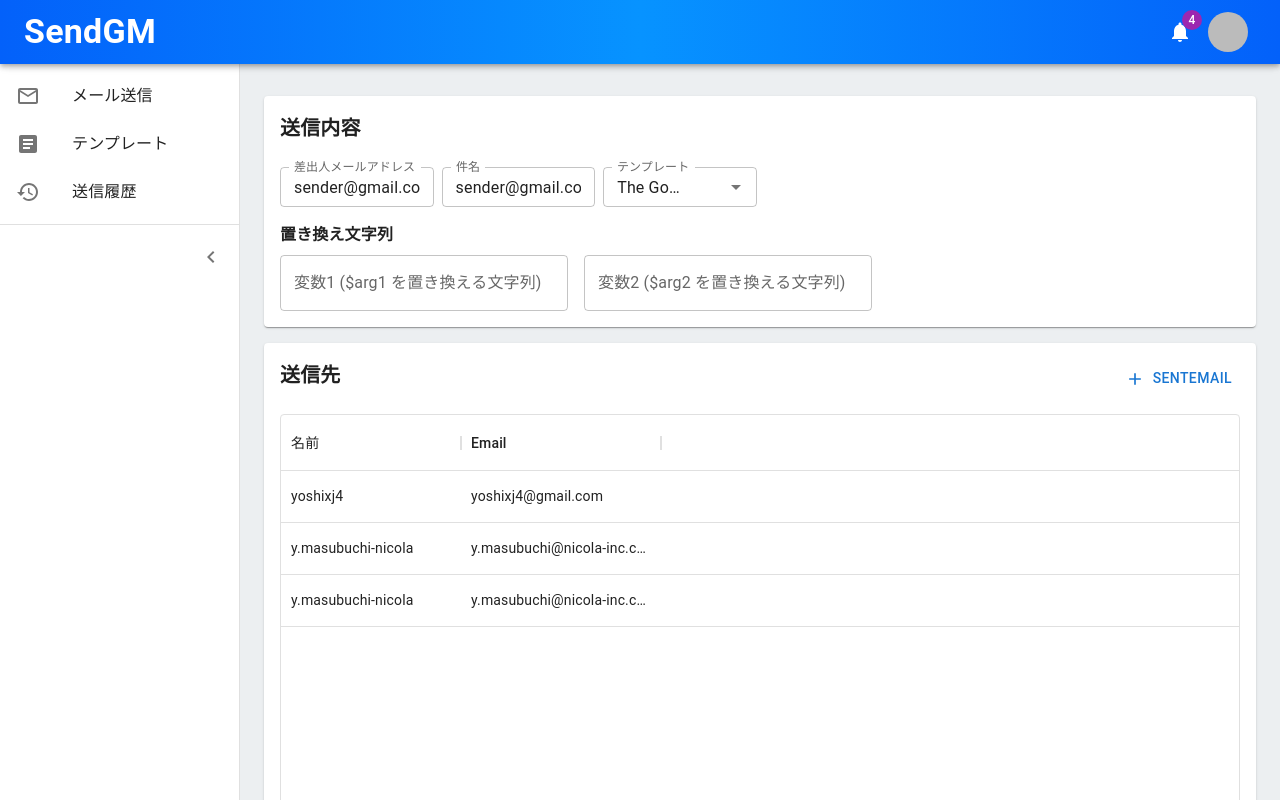
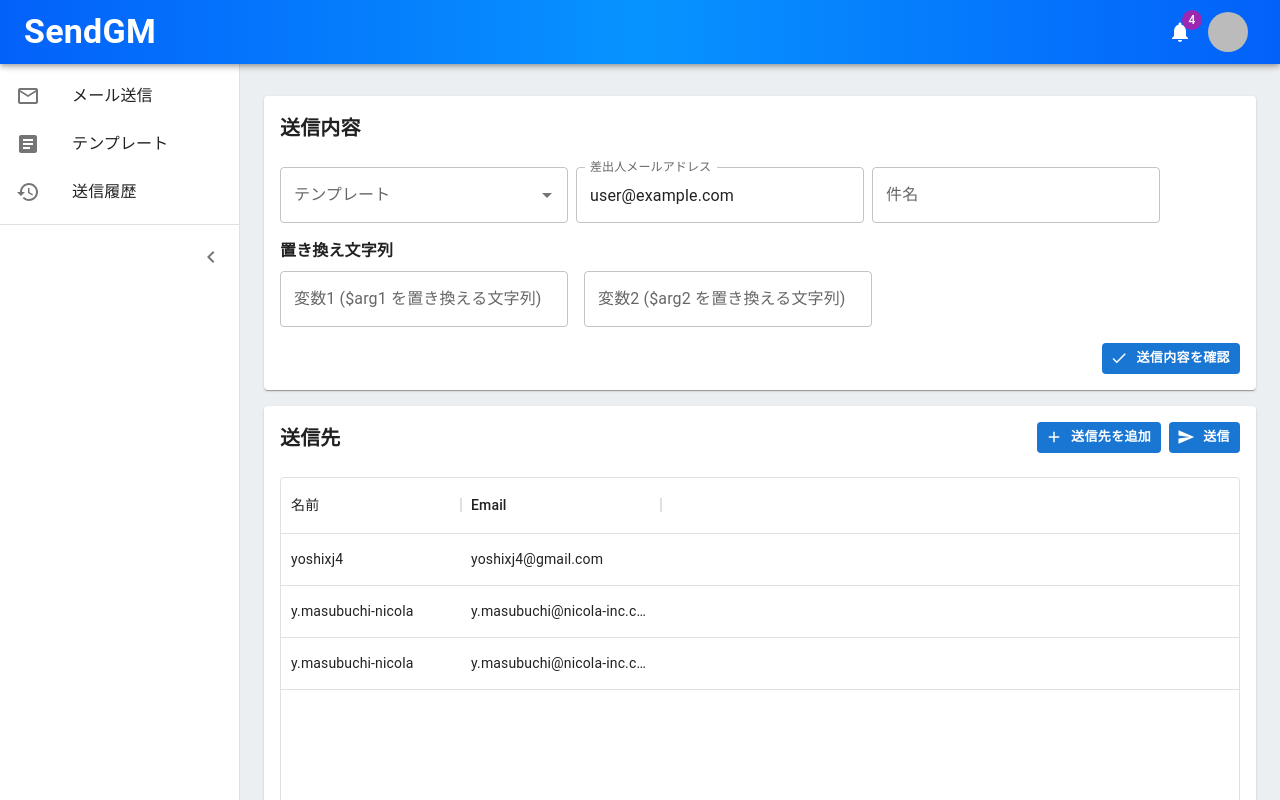
Before and after one commit to yoshixi/send_gm, a Next.js app: page /dashboard in a window 1280 px wide. Built offline with nearby package versions, Linux system fonts and the light colour scheme; no server answers; the database is empty; sample sign-in values are in the browser's storage.

Commit message:
feat: add buttos

```diff
--- a/src/components/layouts/Dashboard.tsx
+++ b/src/components/layouts/Dashboard.tsx
@@ -199,7 +199,11 @@
         <Drawer variant="permanent" open={open}>
           <Box height={headerHeight}></Box>
           <List>
-            <ListItem button onClick={() => router.push("/dashboard")}>
+            <ListItem
+              sx={{ fontWeight: "bold" }}
+              button
+              onClick={() => router.push("/dashboard")}
+            >
               <ListItemIcon>
                 <EmailOutlined />
               </ListItemIcon>
--- a/src/hooks/messageTemplate.ts
+++ b/src/hooks/messageTemplate.ts
@@ -67,11 +67,15 @@
   const [messageTemplates, setMessageTemplates] = useState<
     Array<MessageTemplate>
   >([]);
+  const [selectedTemplate, setSelectedTemplate] =
+    useState<MessageTemplate | null>(null);
+
   useEffect(() => {
     const fetchData = async () => {
       if (currentUser?.uid) {
         const result = await getTemplates(currentUser.uid);
         setMessageTemplates(result);
+        setSelectedTemplate(result[0]);
       }
     };
 
@@ -80,6 +84,8 @@
 
   return {
     messageTemplates,
+    selectedTemplate,
+    setSelectedTemplate,
   };
 };
 
--- a/src/pages/dashboard/index.tsx
+++ b/src/pages/dashboard/index.tsx
@@ -15,6 +15,10 @@
 import AddIcon from "@mui/icons-material/Add";
 import { useAuthentication } from "@/hooks/authentication";
 import { useGmail } from "@/hooks/gmail";
+import { useMessageTemplates } from "@/hooks/messageTemplate";
+import { MessageTemplate } from "@/models";
+import CheckIcon from "@mui/icons-material/Check";
+import SendIcon from "@mui/icons-material/Send";
 
 // const rows = Array(100)
 //   .fill(null)
@@ -64,8 +68,6 @@
 ];
 
 export default function Index() {
-  const [age, setAge] = useState("");
-
   const [senderEmail, setSenderEmail] = useState("");
   const handleSenderEmailChange = (
     event: React.ChangeEvent<HTMLInputElement>
@@ -78,9 +80,21 @@
     setSubject(event.target.value);
   };
 
-  const { currentUser, userGoogleCred } = useAuthentication();
+  const { currentUser } = useAuthentication();
+  useEffect(() => {
+    if (!currentUser?.email) return;
+
+    setSenderEmail(currentUser?.email);
+  }, [currentUser]);
 
   const { sendGmail } = useGmail();
+  const { messageTemplates, selectedTemplate, setSelectedTemplate } =
+    useMessageTemplates();
+  useEffect(() => {
+    if (!selectedTemplate?.subject) return;
+
+    setSubject(selectedTemplate?.subject);
+  }, [selectedTemplate]);
 
   const handleSendMailClick = () => {
     const sendGmails = rows.map((row) => {
@@ -107,40 +121,41 @@
               <Title>送信内容</Title>
             </Box>
             <Box sx={{ mb: 2 }}>
+              <Autocomplete
+                id="size-small-outlined"
+                size="medium"
+                sx={{ mr: 1, width: "30%" }}
+                options={messageTemplates}
+                getOptionLabel={(option) => option.subject}
+                value={selectedTemplate}
+                style={{ display: "inline-block" }}
+                onChange={(event: any, newValue: MessageTemplate | null) => {
+                  setSelectedTemplate(newValue);
+                }}
+                renderInput={(params) => (
+                  <TextField {...params} label="テンプレート" />
+                )}
+              />
               <TextField
                 label="差出人メールアドレス"
                 id="outlined-size-small"
                 defaultValue="sender@gmail.com"
-                size="small"
-                sx={{ mr: 1, width: "16%" }}
+                size="medium"
+                sx={{ mr: 1, width: "30%" }}
+                value={senderEmail}
                 onChange={handleSenderEmailChange}
               />
               <TextField
                 label="件名"
                 id="outlined-size-small"
                 defaultValue="sender@gmail.com"
-                size="small"
-                sx={{ mr: 1, width: "16%" }}
+                value={subject}
+                size="medium"
+                sx={{ mr: 1, width: "30%" }}
                 onChange={handleSubjectChange}
               />
-              <Autocomplete
-                id="size-small-outlined"
-                size="small"
-                sx={{ mr: 1, width: "16%" }}
-                options={top100Films}
-                getOptionLabel={(option) => option.title}
-                defaultValue={top100Films[1]}
-                style={{ display: "inline-block" }}
-                renderInput={(params) => (
-                  <TextField
-                    {...params}
-                    label="テンプレート"
-                    placeholder="Favorites"
-                  />
-                )}
-              />
             </Box>
-            <Box>
+            <Box sx={{ mb: 2 }}>
               <Typography sx={{ fontWeight: "bold", mb: 1 }}>
                 置き換え文字列
               </Typography>
@@ -158,6 +173,17 @@
                 multiline
               />
             </Box>
+            <Box sx={{ display: "flex", justifyContent: "flex-end" }}>
+              <Button
+                variant="contained"
+                disableElevation
+                startIcon={<CheckIcon />}
+                size="small"
+                sx={{ fontWeight: "bold" }}
+              >
+                送信内容を確認
+              </Button>
+            </Box>
           </Paper>
         </Grid>
         <Grid item xs={12}>
@@ -166,15 +192,32 @@
               sx={{ mb: 2, display: "flex", justifyContent: "space-between" }}
             >
               <Title>送信先</Title>
+              <Box>
                 <Button
                   onClick={handleSendMailClick}
                   color="primary"
+                  size="small"
+                  variant="contained"
+                  disableElevation
                   startIcon={<AddIcon />}
+                  sx={{ fontWeight: "bold", mr: 1 }}
                 >
-                SentEmail
+                  送信先を追加
+                </Button>
+                <Button
+                  onClick={handleSendMailClick}
+                  color="primary"
+                  size="small"
+                  variant="contained"
+                  disableElevation
+                  startIcon={<SendIcon />}
+                  sx={{ fontWeight: "bold" }}
+                >
+                  送信
                 </Button>
               </Box>
-            <Box sx={{ height: 520, width: "100%" }}>
+            </Box>
+            <Box sx={{ height: 420, width: "100%" }}>
               <DataGrid rows={rows} columns={columns} hideFooter />
             </Box>
           </Paper>
--- a/src/pages/index.tsx
+++ b/src/pages/index.tsx
@@ -25,7 +25,11 @@
           <code className={styles.code}>pages/index.tsx</code>
         </p>
         <p>current user{currentUser?.displayName}</p>
-        <Image src={currentUser?.photoURL} alt="" />
+
+        <img
+          src={currentUser?.photoURL || "/blank-profile-picture.png"}
+          alt=""
+        />
 
         <Button
           onClick={() => {
```
Also changed, not shown: src/public/blank-profile-picture.png (added). Lines whose indentation alone changed are shown as unchanged.
